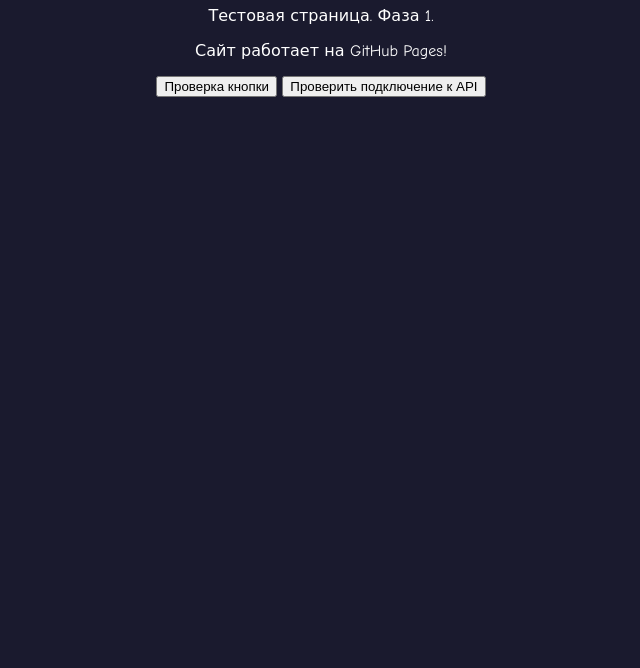
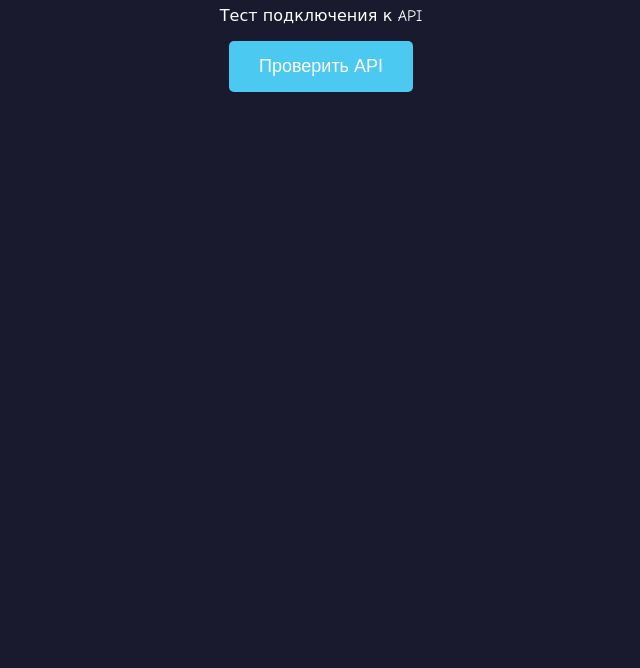
Before and after one commit to Novarien/under-verse-site, a plain HTML site: page index.html in a window 1280 px wide. Shown: the part 132-800 px from the top of the page, without its empty margins (319-959 px from the left). Drawn offline with Linux system fonts and the light colour scheme.

Commit message:
Fix CORS and API test

```diff
--- a/index.html
+++ b/index.html
@@ -2,7 +2,7 @@
 <html lang="ru">
 <head>
     <meta charset="UTF-8">
-    <title>UnderVerse RP - Тест</title>
+    <title>UnderVerse RP - Тест API</title>
     <style>
         body {
             font-family: 'Comic Sans MS', cursive;
@@ -11,25 +11,30 @@
             text-align: center;
             padding: 50px;
         }
-        h1 { color: #4cc9f0; }
+        button {
+            background: #4cc9f0;
+            color: white;
+            border: none;
+            padding: 15px 30px;
+            font-size: 18px;
+            cursor: pointer;
+            border-radius: 5px;
+        }
     </style>
 </head>
 <body>
     <h1>UnderVerse RP</h1>
-    <p>Тестовая страница. Фаза 1.</p>
-    <p>Сайт работает на GitHub Pages!</p>
-    <button onclick="alert('Firebase скоро будет тут!')">Проверка кнопки</button>
-    <button onclick="testAPI()">Проверить подключение к API</button>
+    <p>Тест подключения к API</p>
+    <button onclick="testAPI()">Проверить API</button>
 
-<script src="js/api.js"></script>
     <script>
     async function testAPI() {
         try {
             const response = await fetch('http://77.233.222.187/api/health');
             const data = await response.json();
-        alert(`API статус: ${data.status}\n${data.message}`);
+            alert('✅ API РАБОТАЕТ!\nСтатус: ' + data.status + '\nСообщение: ' + data.message);
         } catch (error) {
-        alert('Ошибка подключения к API: ' + error.message);
+            alert('❌ Ошибка подключения: ' + error.message);
         }
     }
     </script>
```
Lines whose indentation alone changed are shown as unchanged.
